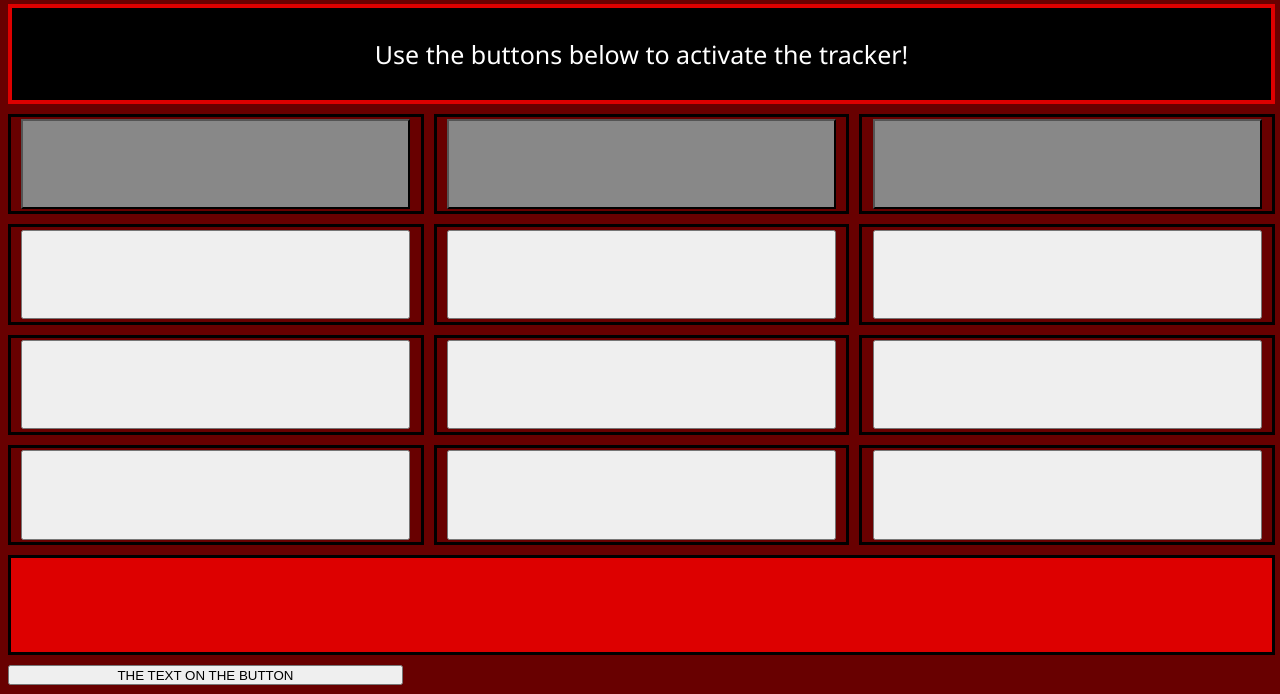
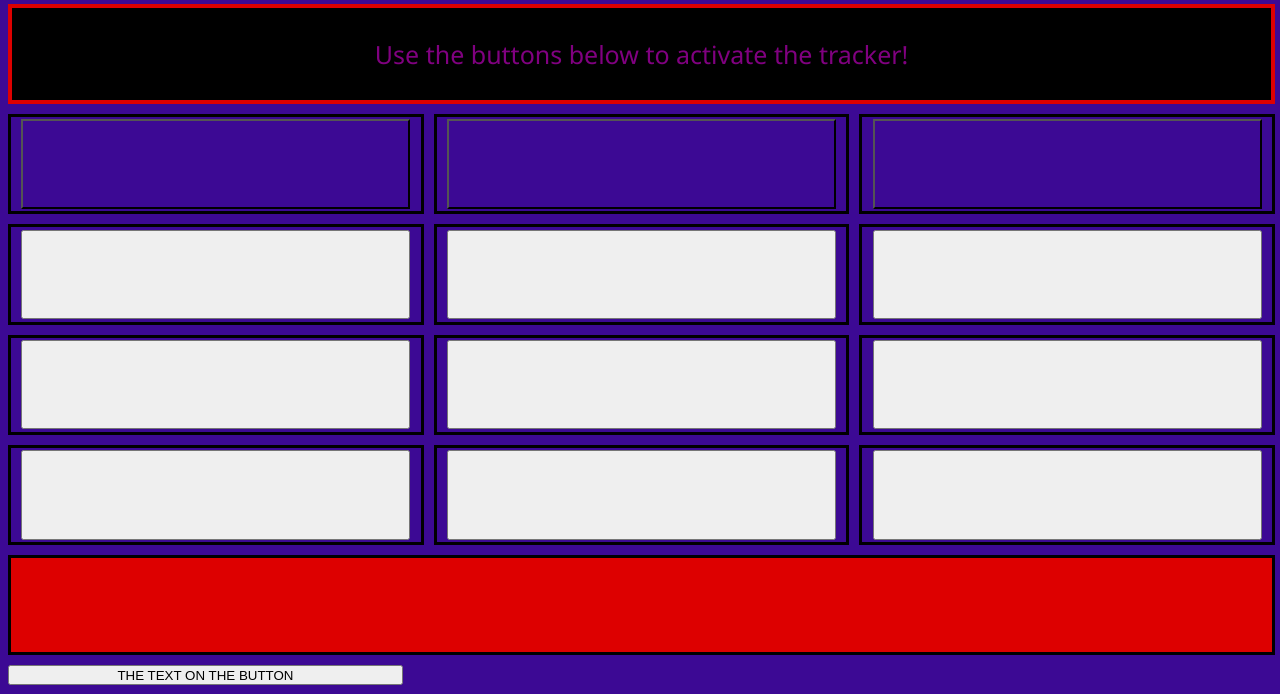
Before and after one commit to slayerlux/Islam.github.io, a plain HTML site: page index.html in a window 1280 px wide. Shown: the part 114-808 px from the top of the page. Drawn offline with Linux system fonts and the light colour scheme.

Commit message:
Update index.html

```diff
--- a/index.html
+++ b/index.html
@@ -4,8 +4,8 @@
     <style>
        body {
         align-content: center;
-        background-color: #680000;
-        color: white;
+        background-color: #3c0994;
+        color: purple;
         font-family:'Segoe UI', Tahoma, Geneva, Verdana, sans-serif;
         display:grid;
 
@@ -34,7 +34,7 @@
          }
 
          .displayButton {
-            background-color: #888888;
+            background-color: #3c0994;
 
          }
 
```
